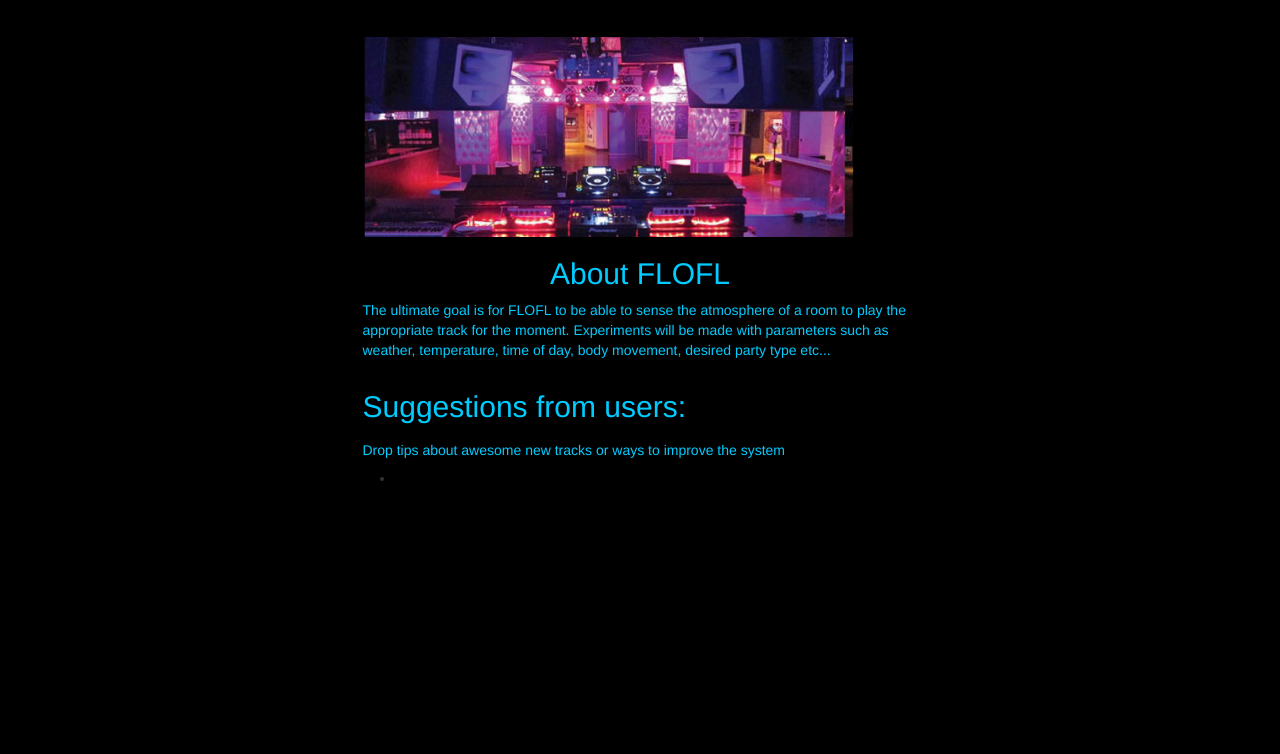
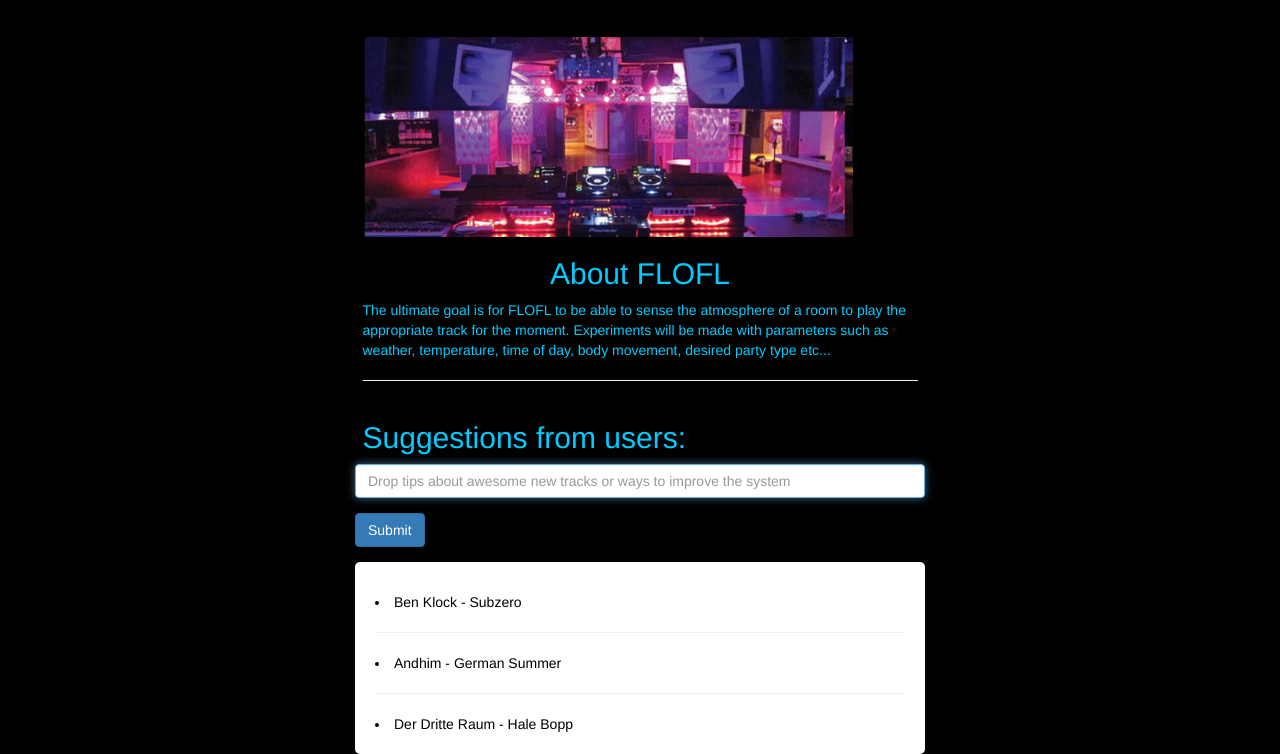
Before and after one commit to esbenbsmith/FLOFL.com, a plain HTML site: page public/views/about.html in a window 1280 px wide. Shown: the part 63-817 px from the top of the page. Drawn offline with nearby package versions, Linux system fonts and the light colour scheme; files that its build step writes are made by us from their sources; files whose address does not match are found by name.

Commit message:
added suggestion form

```diff
--- a/public/styles/styleabout.css
+++ b/public/styles/styleabout.css
@@ -23,3 +23,9 @@ p {
 #aboutpic {
 	height:200px;
 }
+#suggestions {
+	padding:20px;
+	background-color:#FFFFFF;
+	color:black;
+	border-radius:5px;
+}
--- a/public/views/about.html
+++ b/public/views/about.html
@@ -47,21 +47,37 @@
 				<div class="col-md-offset-3 col-md-6">
 				  		<center><h2>About FLOFL</h2></center>
 				  		<p>The ultimate goal is for FLOFL to be able to sense the atmosphere of a room to play the appropriate track for the moment. Experiments will be made with parameters such as weather, temperature, time of day, body movement, desired party type etc...</p>
+				  		<hr>
 				</div>
+
 			</div>
+
 			<div  class="row">
 
 			  	<div class="col-md-offset-3 col-md-6">
 					<h2>Suggestions from users:</h2>
-					<h3>Drop tips about awesome new tracks or ways to improve the system</h3>
+
 			  	</div>
 
 			  	<div  class="row">
 			  		<div class="col-md-offset-3 col-md-6">
-						<ul>
-							<li>
-							</li>
-						<ul>
+			  			<form id="new-suggestion">
+							  <div class="form-group">
+							    	<input class="form-control" id="item_name" placeholder="Drop tips about awesome new tracks or ways to improve the system" autofocus>
+							  </div>
+							  <div class="form-group">
+							    	<input type="submit" class="btn btn-primary" value="Submit">
+							  </div>
+						</form>
+						<div id="suggestions">
+						<ul id="suggestionlist"></ul>
+							  <li class="item">Ben Klock - Subzero</li>
+							  <hr>
+							  <li class="item">Andhim - German Summer</li>
+							  <hr>
+							  <li class="item">Der Dritte Raum - Hale Bopp</li>
+						</ul>
+					</div>
 			  		</div>
 		  		</div>
 		  	</div>
```
